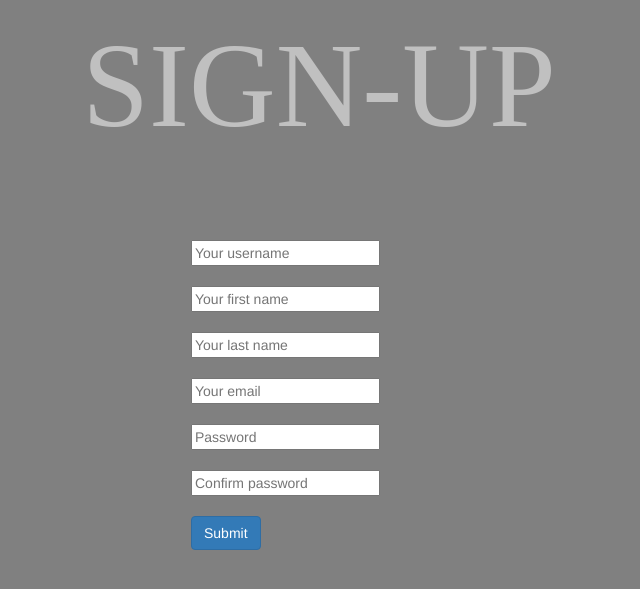
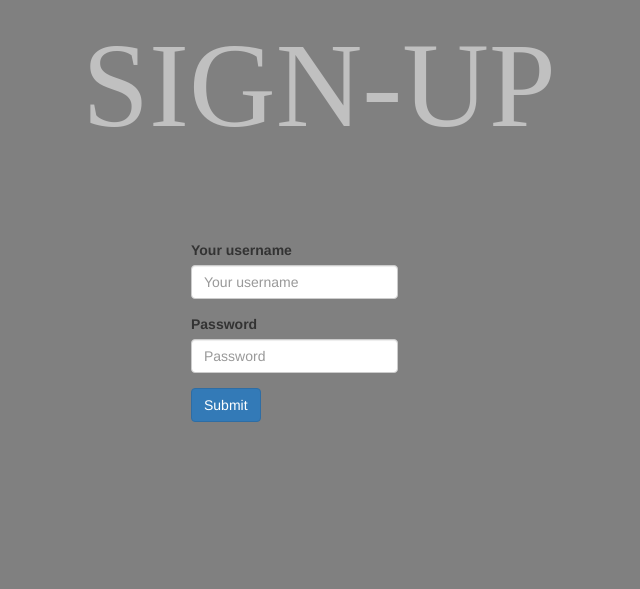
Before and after one commit to lorderonnie/Instaronnie, a Django app: template instagram/templates/registration/registration_form.html in a window 1280 px wide. Shown: the top 589 px of the page, without its empty margins (321-961 px from the left). Run offline with Django 3.2, Linux system fonts and the light colour scheme; the template is opened without the code that fills it: values that come from a table or form of the project are taken from there, others are empty; some libraries are stand-ins or nearby versions.

Commit message:
added more changes

```diff
--- a/gram/urls.py
+++ b/gram/urls.py
@@ -17,13 +17,11 @@ from django.contrib import admin
 from django.urls import path,include
 from django.conf.urls import url
 from django.contrib.auth import views
-from instagram.views import Gram,register,logout
+from instagram.views import Gram,logout
 
 urlpatterns = [
     path('admin/', admin.site.urls),
     path('',include('instagram.urls')),
-    path('accounts/',include('registration.backends.simple.urls')),
-    path('accounts/login/account/register/',register,name = 'register'),
-    path('accounts/login/account/register/register/',register,name = 'register'),
+    url(r'^accounts/',include('registration.backends.simple.urls')),
     path('tinymce/', include('tinymce.urls')),
 ]
--- a/instagram/forms.py
+++ b/instagram/forms.py
@@ -47,29 +47,29 @@ class NewPostForm(forms.ModelForm):
     class Meta:
         model = Photos
         exclude = ['user','likes']
-class RegisterForm(forms.ModelForm):
-    email = forms.EmailField(label='Email')
-    email2 = forms.EmailField(label='confirm email')
-    username = forms.CharField(label='your username')
-    password = forms.CharField(widget=forms.PasswordInput)
 
-    class Meta:
-        model = User
-        fields = [
-            'username',
-            'email',
-            'email2',
-            'password',
+# class RegisterForm(forms.ModelForm):
+#     email = forms.EmailField(label='Email')
+#     email2 = forms.EmailField(label='confirm email')
+#     username = forms.CharField(label='your username')
+#     password = forms.CharField(widget=forms.PasswordInput)
 
-        ]
-    def clean_password(self):
-        email = self.cleaned_data.get('email')
-        email2 = self.cleaned_data.get('email2')
-        username = self.cleaned_data.get('username')
+#     class Meta:
+#         model = User
+#         fields = [
+#             'username',
+#             'email',
+#             'email2',
+#             'password',
+#         ]
+#     def clean_password(self):
+#         email = self.cleaned_data.get('email')
+#         email2 = self.cleaned_data.get('email2')
+#         username = self.cleaned_data.get('username')
 
-        if email != email2:
-            raise forms.ValidationError('email must match')
-        user = User.objects.filter(username = username)
-        if user.exists():
-            raise forms.ValidationError('This username exists!')
-        return username
+#         if email != email2:
+#             raise forms.ValidationError('email must match')
+#         user = User.objects.filter(username = username)
+#         if user.exists():
+#             raise forms.ValidationError('This username exists!')
+#         return username
--- a/instagram/templates/navbar.html
+++ b/instagram/templates/navbar.html
@@ -78,7 +78,7 @@
  <form action="{% url 'search'%}" method="POST" enctype="multipart/form-data">
     {% csrf_token%}
     <input type="text" name="search"  placeholder="Search" />
-    <button type="submit"><i class="fa fa-search" aria-hidden="true"></i></button>
+    <button type="submit"><i class="fa fa-search" aria-hidden="true"></i>Search</button>
 </form>
  {% for message in messages%}
     <p>{{message}}</p>
--- a/instagram/templates/registration/registration_form.html
+++ b/instagram/templates/registration/registration_form.html
@@ -33,14 +33,9 @@
 <body>
 <h1>SIGN-UP</h1>
 <div id="strand">
-    <form method="POST" action="register/" >
+    <form method="POST" action="/accounts/register/" >
         {% csrf_token%}
-        <input type="text"  name="username" placeholder="Your username"><br><br>
-        <input type="text" name="first_name" placeholder="Your first name"><br><br>
-        <input type="text" name="last_name" placeholder="Your last name"><br><br>
-        <input type="email" name="email" placeholder="Your email"><br><br>
-        <input type="password" name="password" placeholder="Password"><br><br>
-        <input type="password" name="password1" placeholder="Confirm password"><br><br>
+        {% bootstrap_form form %}
         <input class="btn btn-primary" type="submit">
     </form>
     <div>
@@ -49,5 +44,6 @@
         {% endfor %}
     </div>
 </div>
+</body>
 
 {% endblock %}
```
Also changed, not shown: instagram/views.py (+1 -27 lines).
